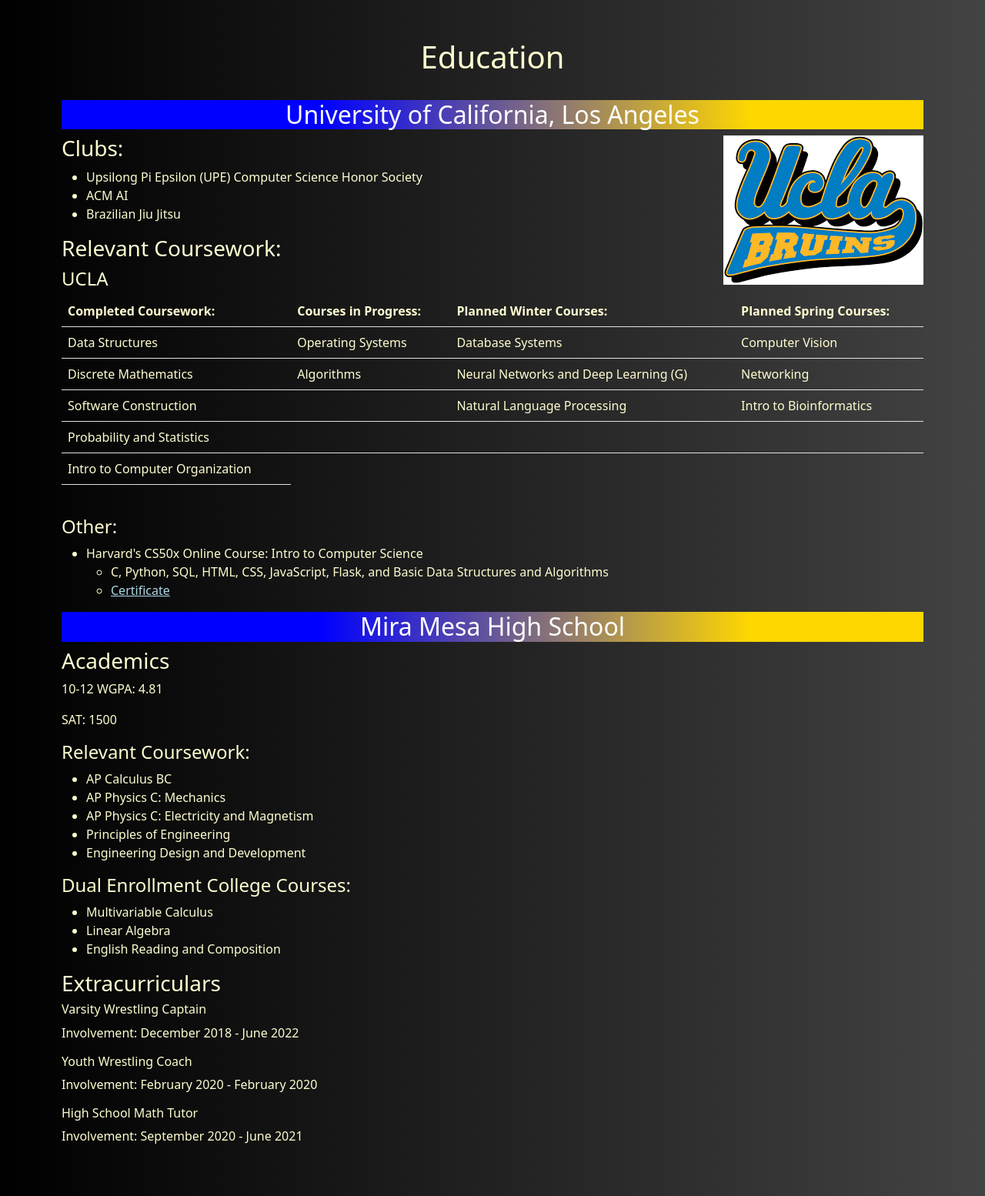
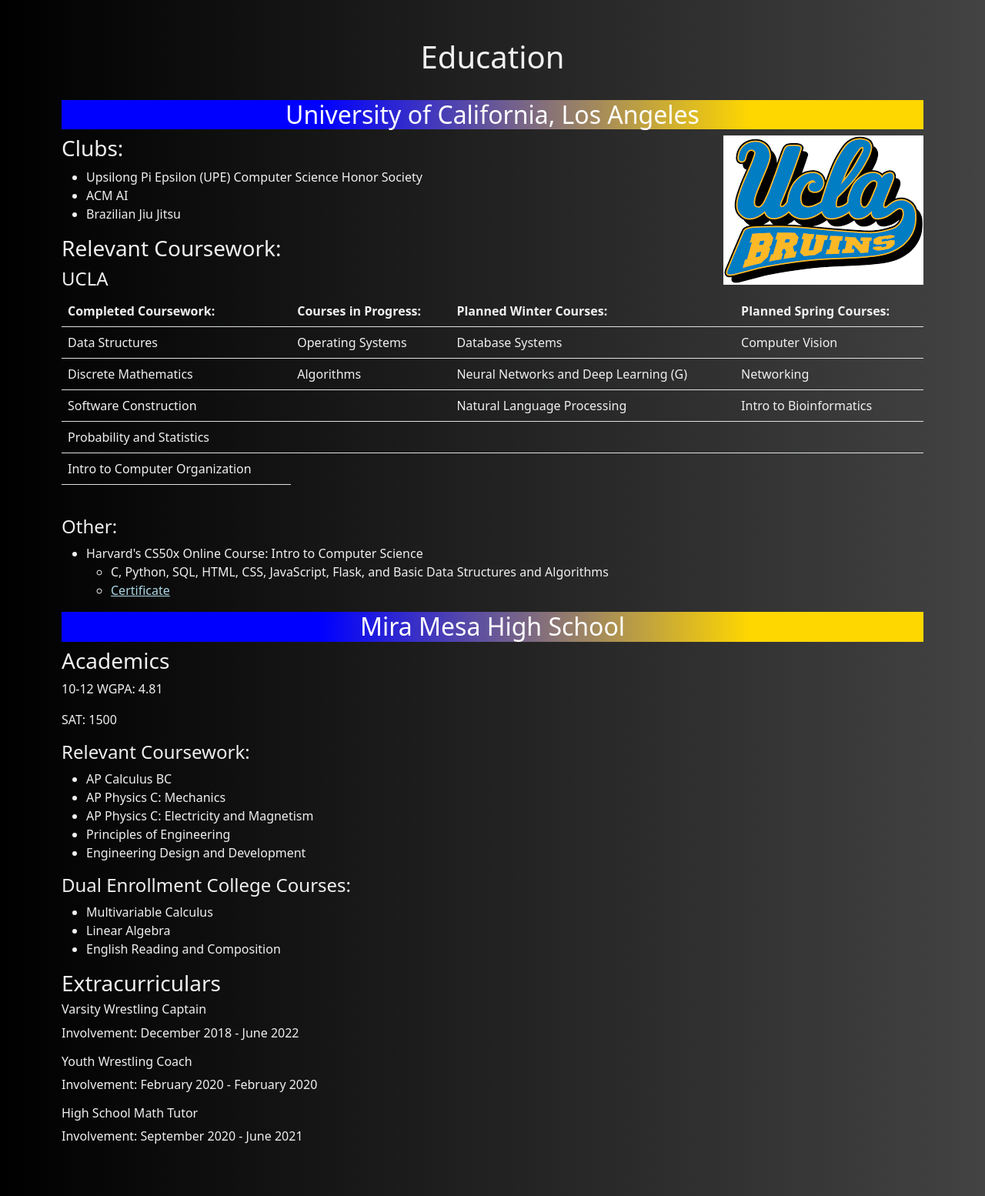
Before and after one commit to petern48/petern48-io, a Flask app: page /education in a window 1280 px wide. Shown: the part 56-1610 px from the top of the page at 77% size. Run offline with Flask 3, Linux system fonts and the light colour scheme; some libraries are stand-ins or nearby versions.

Commit message:
Change text color from to a shade of yellow to shade of white

```diff
--- a/static/css/base.css
+++ b/static/css/base.css
@@ -14,7 +14,7 @@ body {
   background: #000000; /* fallback for old browsers */
   background: -webkit-linear-gradient(to right, #000000, #434343); /* Chrome 10-25, Safari 5.1-6 */
   background: linear-gradient(to right, #000000, #434343); /* W3C, IE 10+/ Edge, Firefox 16+, Chrome 26+, Opera 12+, Safari 7+ */
-  color:#fffdd0;
+  color:#f0f0f0;
 }
 
 .transition-link {
--- a/static/css/education.css
+++ b/static/css/education.css
@@ -10,5 +10,5 @@
 }
 
 .course-table {
-  color:#fffdd0;
+  color:#f0f0f0;
 }
--- a/static/css/projects.css
+++ b/static/css/projects.css
@@ -35,7 +35,7 @@ html {
 
 .project-item {
     border-radius:20px;
-    color:white;
+    color:#f0f0f0;
     font-weight: bold;
     padding:15px;
     margin:10px;
```
